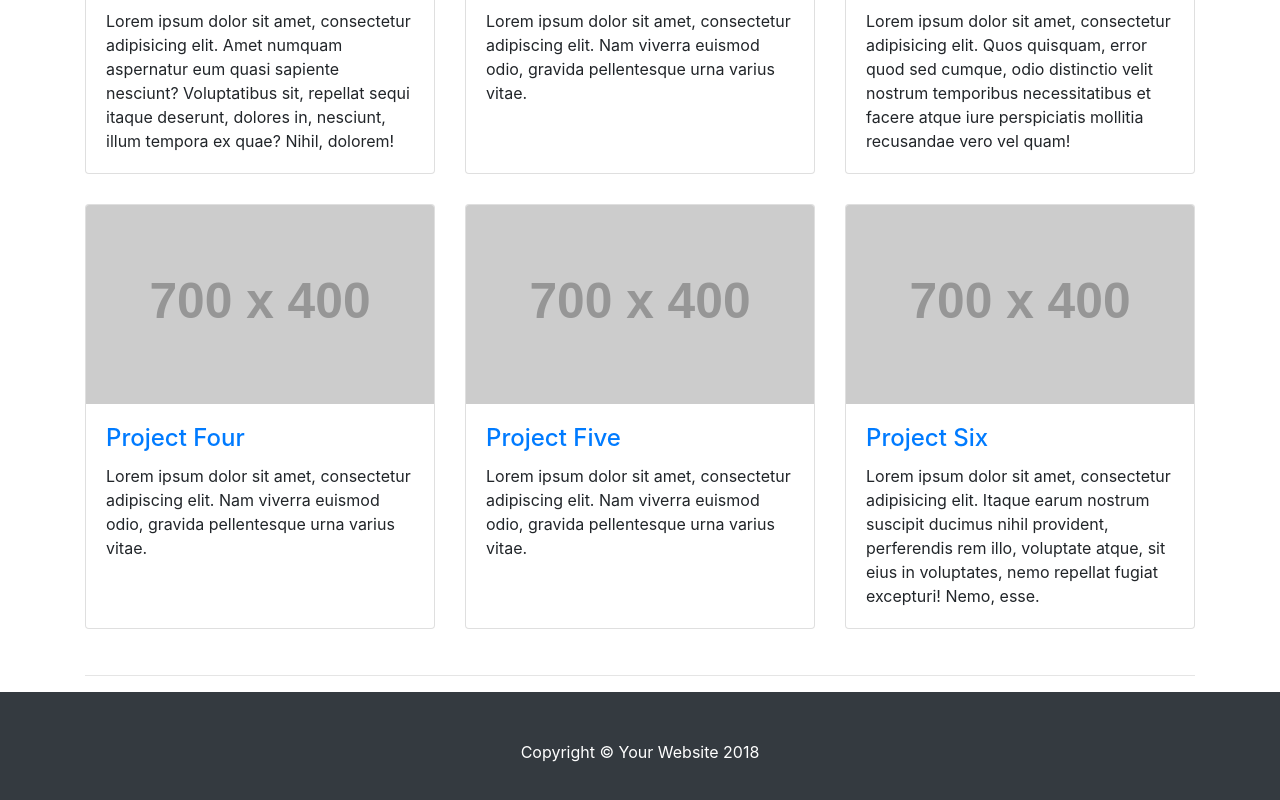
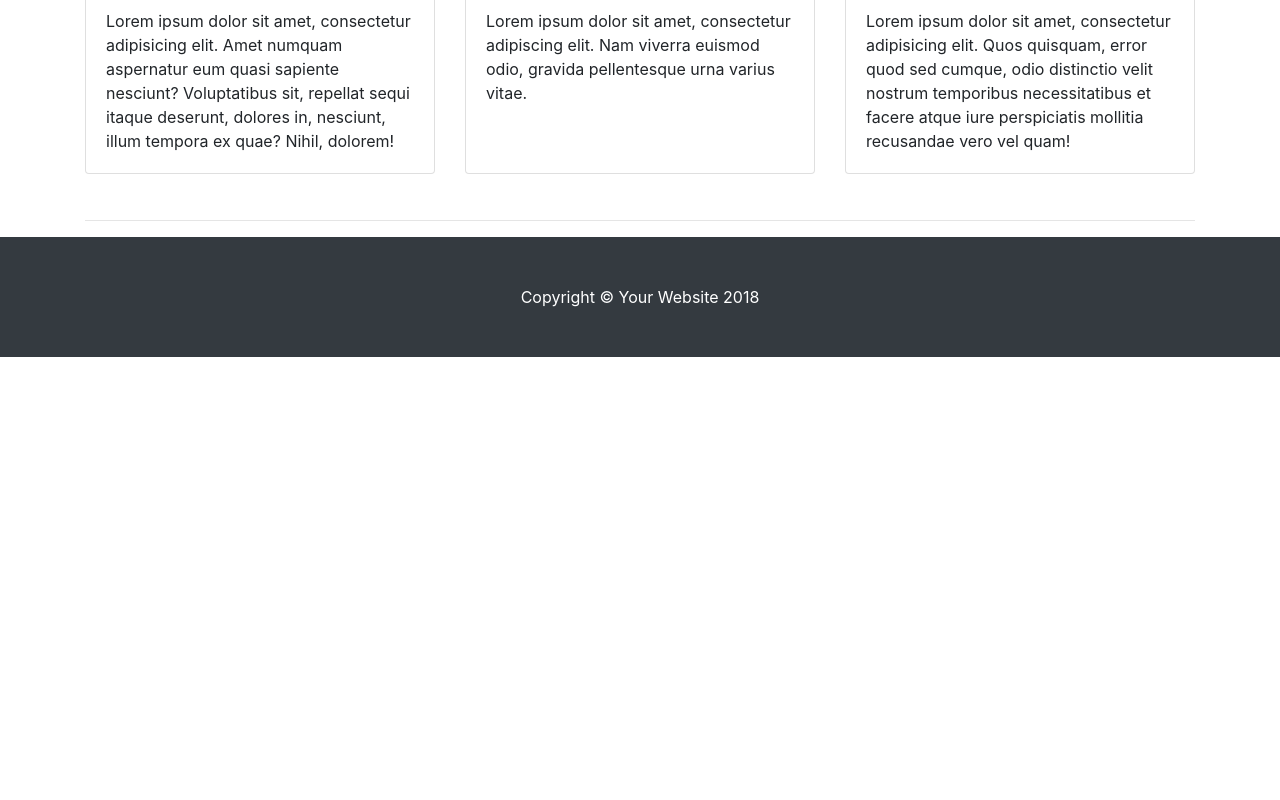
Before and after one commit to Nightowl085/klinikTGC, a website: page index.html in a window 1280 px wide. Shown: the part 1321-2121 px from the top of the page. After the commit the page ends 1678 px from the top, so only its background shows below. Drawn offline with Linux system fonts and the light colour scheme; placeholder pictures from the web are drawn by us.

Commit message:
delete 3 projects

```diff
--- a/index.html
+++ b/index.html
@@ -198,39 +198,6 @@
             </div>
           </div>
         </div>
-        <div class="col-lg-4 col-sm-6 portfolio-item">
-          <div class="card h-100">
-            <a href="#"><img class="card-img-top" src="http://placehold.it/700x400" alt=""></a>
-            <div class="card-body">
-              <h4 class="card-title">
-                <a href="#">Project Four</a>
-              </h4>
-              <p class="card-text">Lorem ipsum dolor sit amet, consectetur adipiscing elit. Nam viverra euismod odio, gravida pellentesque urna varius vitae.</p>
-            </div>
-          </div>
-        </div>
-        <div class="col-lg-4 col-sm-6 portfolio-item">
-          <div class="card h-100">
-            <a href="#"><img class="card-img-top" src="http://placehold.it/700x400" alt=""></a>
-            <div class="card-body">
-              <h4 class="card-title">
-                <a href="#">Project Five</a>
-              </h4>
-              <p class="card-text">Lorem ipsum dolor sit amet, consectetur adipiscing elit. Nam viverra euismod odio, gravida pellentesque urna varius vitae.</p>
-            </div>
-          </div>
-        </div>
-        <div class="col-lg-4 col-sm-6 portfolio-item">
-          <div class="card h-100">
-            <a href="#"><img class="card-img-top" src="http://placehold.it/700x400" alt=""></a>
-            <div class="card-body">
-              <h4 class="card-title">
-                <a href="#">Project Six</a>
-              </h4>
-              <p class="card-text">Lorem ipsum dolor sit amet, consectetur adipisicing elit. Itaque earum nostrum suscipit ducimus nihil provident, perferendis rem illo, voluptate atque, sit eius in voluptates, nemo repellat fugiat excepturi! Nemo, esse.</p>
-            </div>
-          </div>
-        </div>
       </div>
       <!-- /.row -->
 
```
